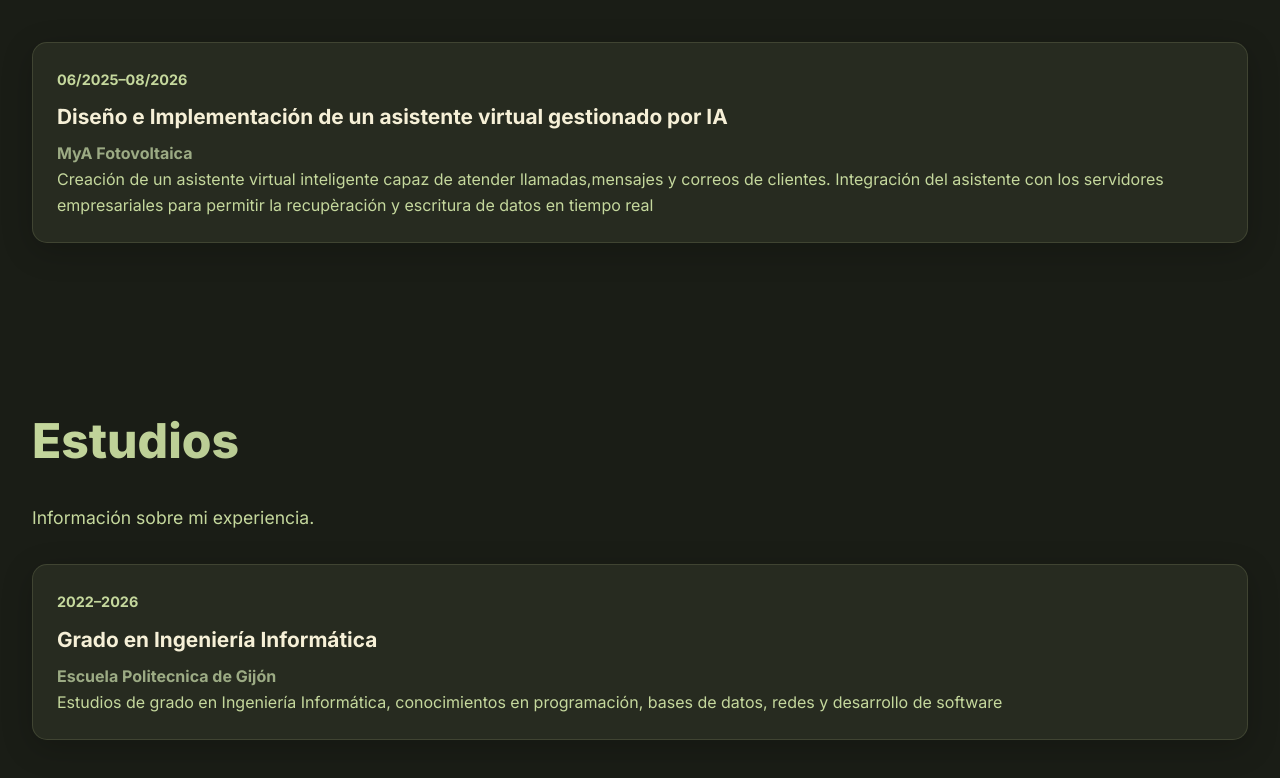
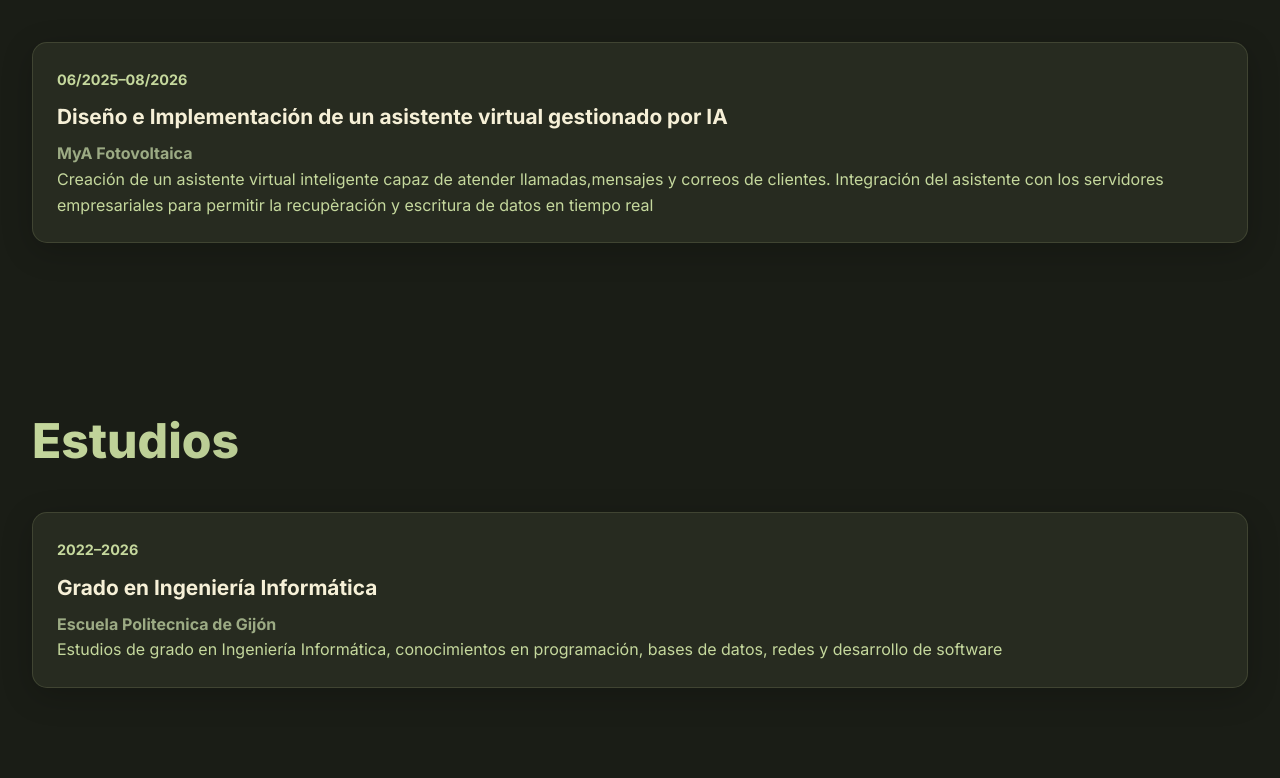
Before and after one commit to Yago-Rueda-24/Portfolio, a React (Vite) app: page /#/ in a window 1280 px wide. Shown: the part 3348-4126 px from the top of the page. Built offline with nearby package versions, Linux system fonts and the light colour scheme.

Commit message:
Corrección de un texto sobrante

```diff
--- a/src/pages/Home.jsx
+++ b/src/pages/Home.jsx
@@ -104,9 +104,6 @@ export default function Home() {
             </section>
             <section id="estudios" className="section">
                 <h1>Estudios</h1>
-                <p>Información sobre mi experiencia.</p>
-
-
                 <TimelineItem
                     year="2022–2026"
                     title="Grado en Ingeniería Informática"
```
